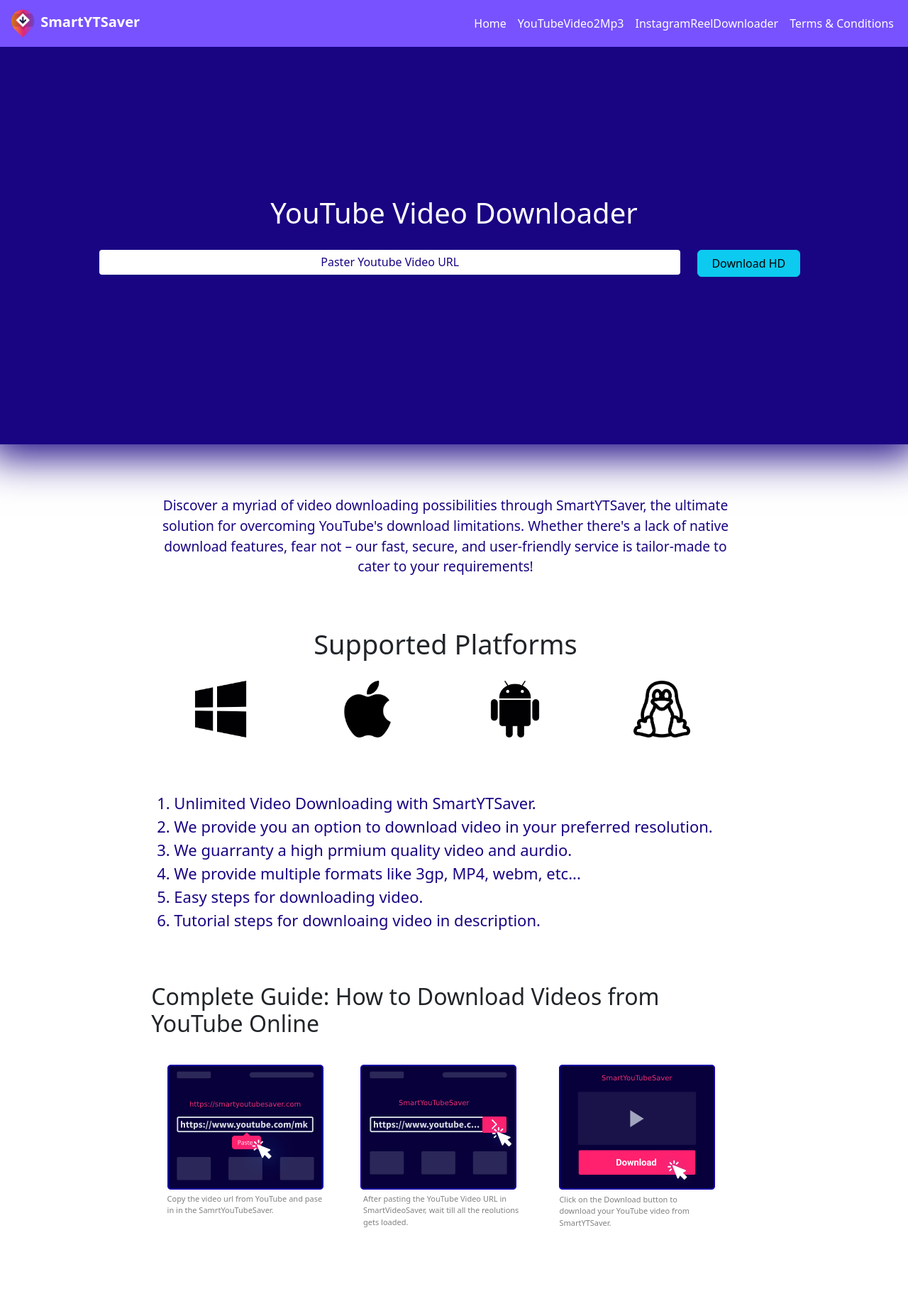
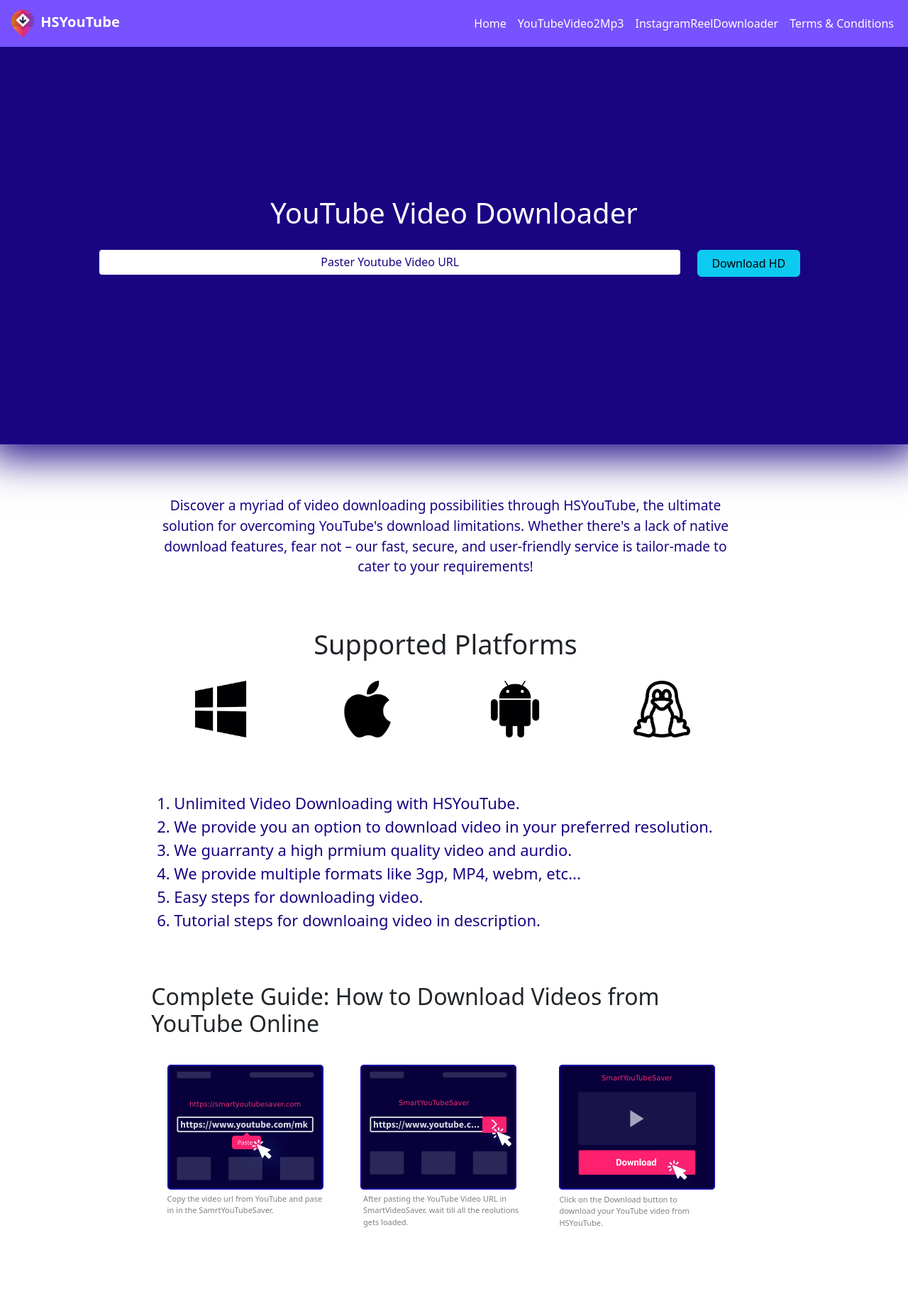
Before and after one commit to HimanshuRaj26198/allinonedownloader, a Flask app: page / in a window 1280 px wide. Shown: the top 1847 px of the page at 71% size. Run offline with Flask 3, Linux system fonts and the light colour scheme; some libraries are stand-ins or nearby versions.

Commit message:
changed name

```diff
--- a/templates/index.html
+++ b/templates/index.html
@@ -20,14 +20,14 @@
     <meta charset="UTF-8" />
     <meta http-equiv="X-UA-Compatible" content="IE=edge" />
     <meta name="viewport" content="width=device-width, initial-scale=1.0" />
-    <title>SmartYTSaver - Video Downloader</title>
-    <meta name="description" content="SmartYTSaver's Youtube Video Downloader Download Unlimited YouTube Videos. High Quality video download MP4, MP3, 3gp very easily and securely!" />
+    <title>HSYouTube - Video Downloader</title>
+    <meta name="description" content="HSYouTube's Youtube Video Downloader Download Unlimited YouTube Videos. High Quality video download MP4, MP3, 3gp very easily and securely!" />
     <meta name="keyword" content="Download YouTube Videos, MP4, MP3, 3GP, Download High quality video, Download Unlimited YouTube Video" />
-    <meta name="og:url" content="https://smartytsaver.com" />
+    <meta name="og:url" content="https://HSYouTube.com" />
     <meta name="og:type" content="homepage" />
-    <meta name="og:title" content="SmartYTsaver - Youtube Video Donwloader" />
+    <meta name="og:title" content="HSYouTube - Youtube Video Donwloader" />
     <meta name="og:description" content="Download videos from YouTube in multiple resolustions and quality. Download YouTube video for free in MP4, 4K, 3gp and many more qualities." />
-    <meta name="og:image" content="https://smartytsaver.com/static/images/preview.jpg" />
+    <meta name="og:image" content="https://HSYouTube.com/static/images/preview.jpg" />
     <meta name=”robots” content="index, nofollow">
     <link rel="icon" type="image/x-icon" href="{{url_for('static', filename='images/favicon.ico')}}" />
     <link rel="apple-touch-icon" href="{{url_for('static', filename='images/favicon.ico')}}" />
@@ -619,8 +619,8 @@
   <body>
     <nav class="navbar navbar-expand-lg bg-body-tertiary">
       <div class="container-fluid">
-        <a title="SmartYTSaver" class="navbar-brand" href="#">
-        <img src="{{url_for('static', filename='images/logo.png')}}" alt="SmartYTSaver - Download unlimited YouTube Videos"  /> SmartYTSaver</a>
+        <a title="HSYouTube" class="navbar-brand" href="#">
+        <img src="{{url_for('static', filename='images/logo.png')}}" alt="HSYouTube - Download unlimited YouTube Videos"  /> HSYouTube</a>
         <button class="navbar-toggler" type="button" data-bs-toggle="collapse" data-bs-target="#navbarNav" aria-controls="navbarNav" aria-expanded="false" aria-label="Toggle navigation" >
           <span class="navbar-toggler-icon"></span>
         </button>
@@ -731,7 +731,7 @@
           <div class="platform_descr">
             <p>
               Discover a myriad of video downloading possibilities through
-              SmartYTSaver, the ultimate solution for overcoming YouTube's download
+              HSYouTube, the ultimate solution for overcoming YouTube's download
               limitations. Whether there's a lack of native download features,
               fear not – our fast, secure, and user-friendly service is
               tailor-made to cater to your requirements!
@@ -774,7 +774,7 @@
 
           <div class="feature_list_container">
             <ol>
-              <li>Unlimited Video Downloading with SmartYTSaver.</li>
+              <li>Unlimited Video Downloading with HSYouTube.</li>
               <li>
                 We provide you an option to download video in your preferred
                 resolution.
@@ -818,12 +818,12 @@
               <div class="col-md-4 col-ms-12">
                 <img
                   alt="Click on the Download button to download your YouTube video
-                from SmartYTSaver."
+                from HSYouTube."
                   src="{{url_for('static', filename='images/howto4.png')}}"
                 />
                 <p>
                   Click on the Download button to download your YouTube video
-                  from SmartYTSaver.
+                  from HSYouTube.
                 </p>
               </div>
             </div>
@@ -891,7 +891,7 @@
     <footer>
       <div class="copyright">
         &#169; YouTube Downloader, made with
-        <span style="color: red">&#9829;</span> by SmartYTSaver.
+        <span style="color: red">&#9829;</span> by HSYouTube.
       </div>
       <div class="row footer_links_container">
         <div class="col-md-3">
--- a/templates/policy.html
+++ b/templates/policy.html
@@ -640,7 +640,7 @@
             <div class="row page_contnet" >
                 <div class="col-md-2" ></div>
                 <div class="col-md-8" >
-                    <p>This is the set of terms and policies that users must adhere to when utilizing SmartYTSaver YouTube Video Downloader.</p>
+                    <p>This is the set of terms and policies that users must adhere to when utilizing HSYouTube YouTube Video Downloader.</p>
                     <div class="policy_list" >
                         <ol>
                             <li>Use of the Service:
```
